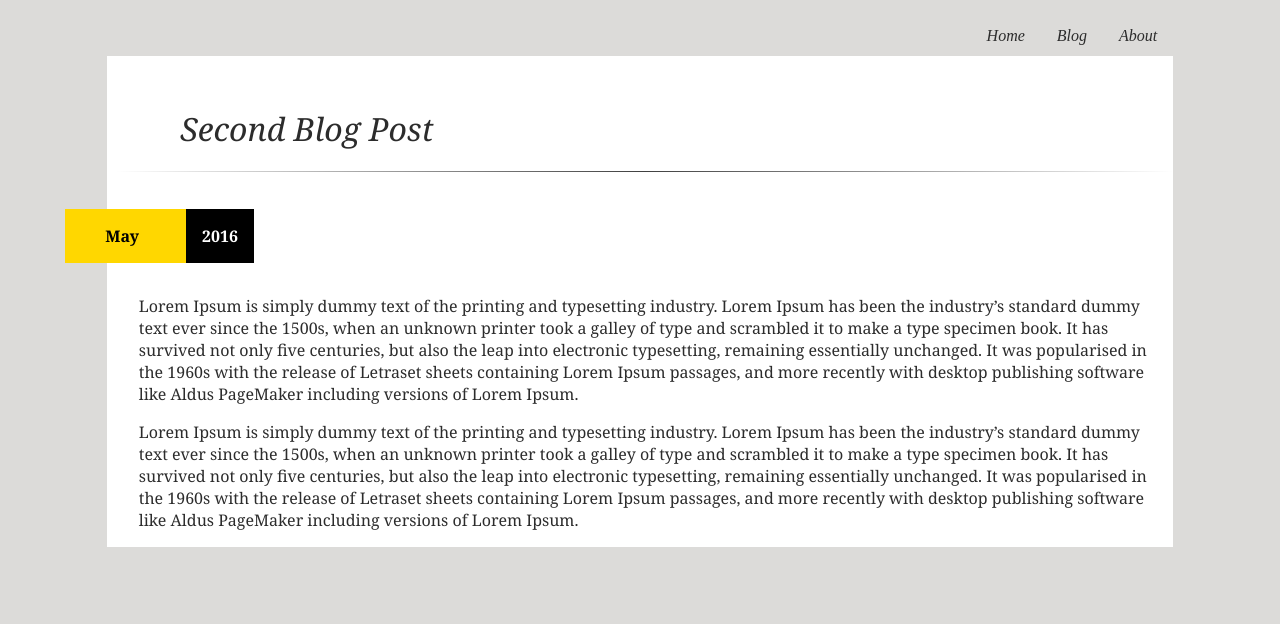
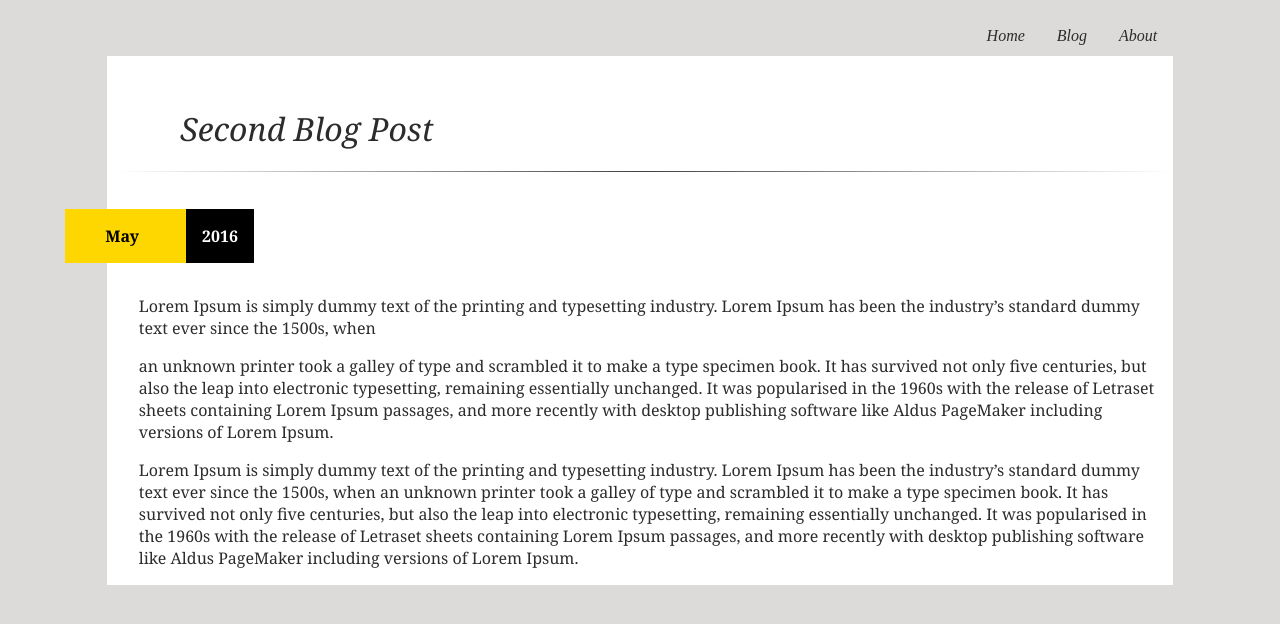
Before and after one commit to szaman19/szaman19.github.io, a Jekyll site: the page built from _posts/2016-05-31-First-Post.markdown, in a window 1280 px wide. Shown: the top 624 px of the page. Built offline with Jekyll 4.4.1, drawn with Linux system fonts in a browser that asks for light colours.

```diff
--- a/_posts/2016-05-31-First-Post.markdown
+++ b/_posts/2016-05-31-First-Post.markdown
@@ -6,7 +6,8 @@ excerpt_separator: <!--more-->
 ---
 
 Lorem Ipsum is simply dummy text of the printing and typesetting industry. Lorem Ipsum has been the industry's standard dummy text ever since the 1500s, when
-<!--more-->
-an unknown printer took a galley of type and scrambled it to make a type specimen book. It has survived not only five centuries, but also the leap into electronic typesetting, remaining essentially unchanged. It was popularised in the 1960s with the release of Letraset sheets containing Lorem Ipsum passages, and more recently with desktop publishing software like Aldus PageMaker including versions of Lorem Ipsum.
+
+an unknown printer took a galley of type and scrambled it to make a type specimen book. It has survived not only five centuries, but also the leap into electronic typesetting, remaining essentially unchanged.
+<!--more--> It was popularised in the 1960s with the release of Letraset sheets containing Lorem Ipsum passages, and more recently with desktop publishing software like Aldus PageMaker including versions of Lorem Ipsum.
 
 Lorem Ipsum is simply dummy text of the printing and typesetting industry. Lorem Ipsum has been the industry’s standard dummy text ever since the 1500s, when an unknown printer took a galley of type and scrambled it to make a type specimen book. It has survived not only five centuries, but also the leap into electronic typesetting, remaining essentially unchanged. It was popularised in the 1960s with the release of Letraset sheets containing Lorem Ipsum passages, and more recently with desktop publishing software like Aldus PageMaker including versions of Lorem Ipsum.
```
